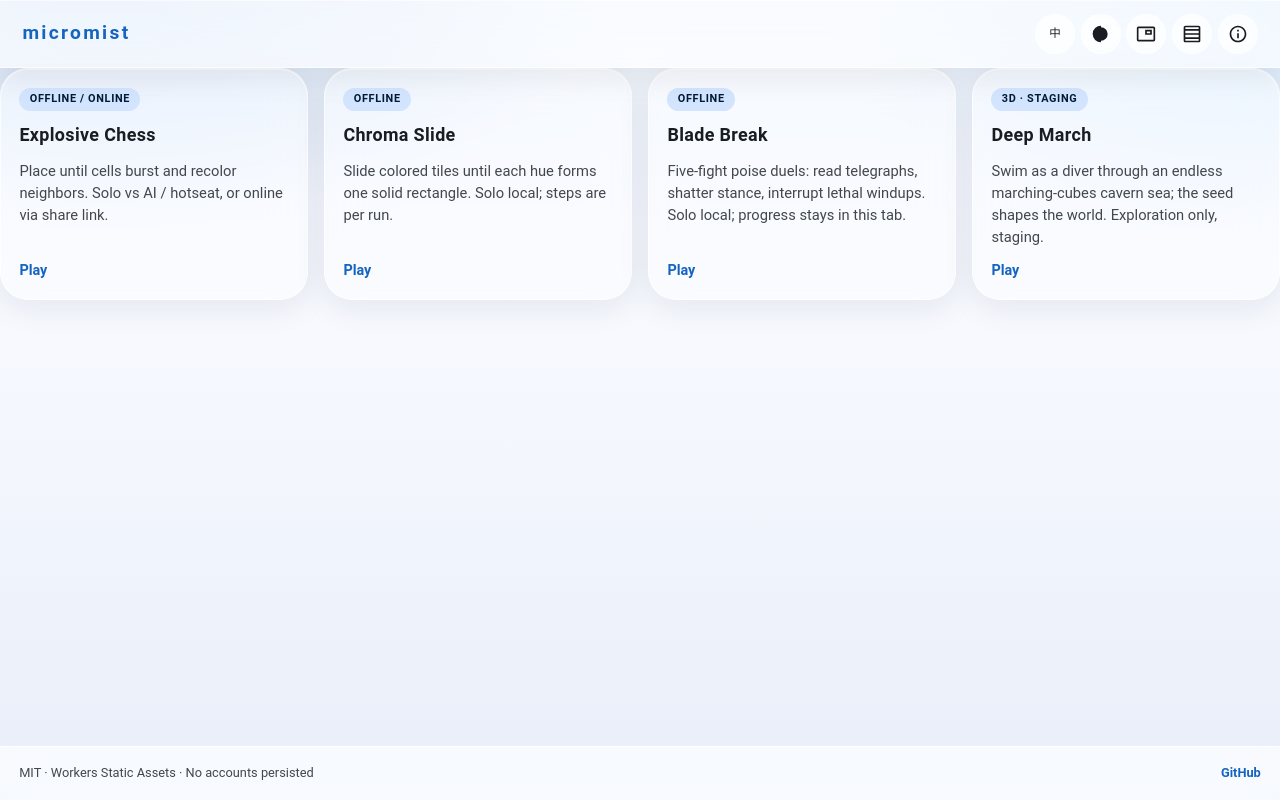
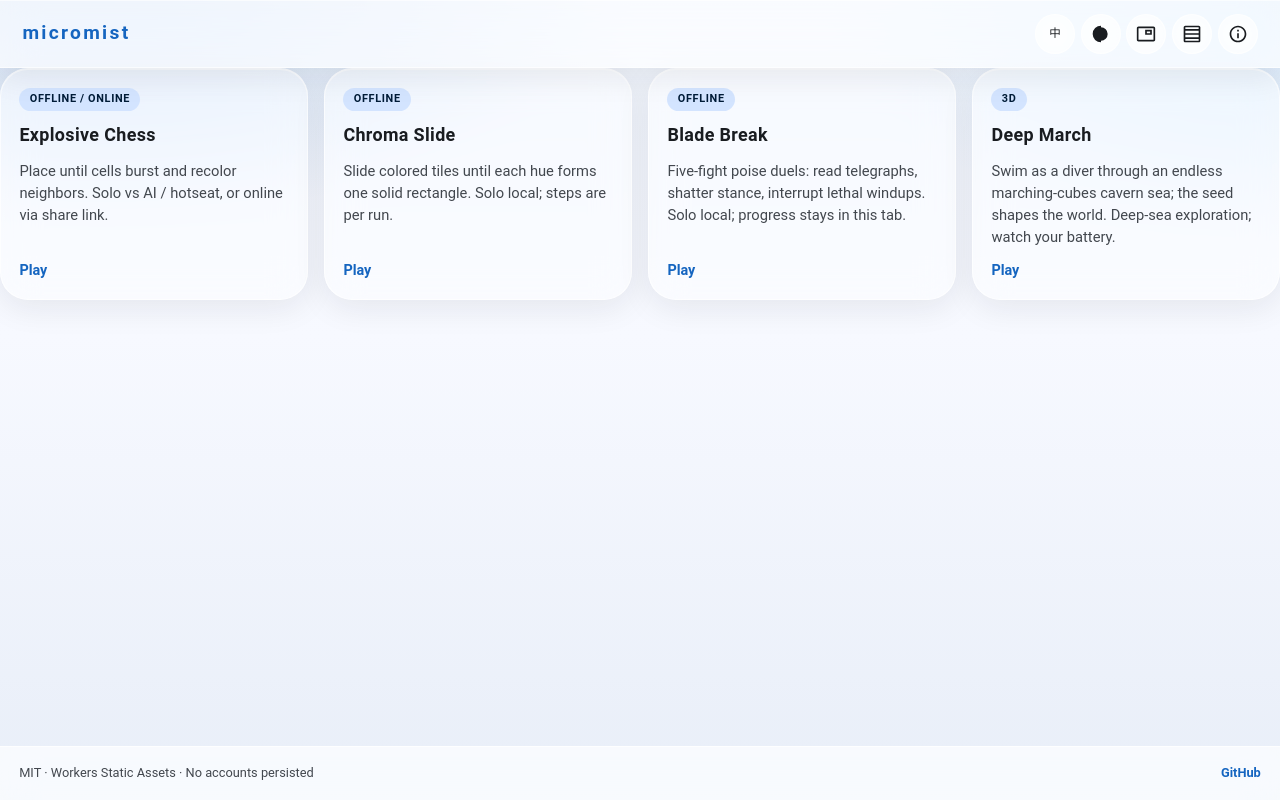
Before and after one commit to GoldenEagle1527/micromist, a React (Vite) app: page / in a window 1280 px wide. Built offline with nearby package versions, Linux system fonts and the light colour scheme.

Commit message:
deep-march: list on production (remove staging-only audience)

```diff
--- a/src/games/catalog.ts
+++ b/src/games/catalog.ts
@@ -58,13 +58,12 @@ export const games: GameMeta[] = [
   {
     slug: "deep-march",
     mode: "single",
-    audience: "staging",
     title: { zh: "深潜", en: "Deep March" },
     blurb: {
-      zh: "以潜水员视角游过无尽的 Marching Cubes 海底洞穴，种子决定地形。纯探索，仅测试站。",
-      en: "Swim as a diver through an endless marching-cubes cavern sea; the seed shapes the world. Exploration only, staging.",
+      zh: "以潜水员视角游过无尽的 Marching Cubes 海底洞穴，种子决定地形。深海探索，注意电量。",
+      en: "Swim as a diver through an endless marching-cubes cavern sea; the seed shapes the world. Deep-sea exploration; watch your battery.",
     },
-    badge: { zh: "3D · 测试", en: "3D · Staging" },
+    badge: { zh: "3D", en: "3D" },
   },
 ];
 
```
